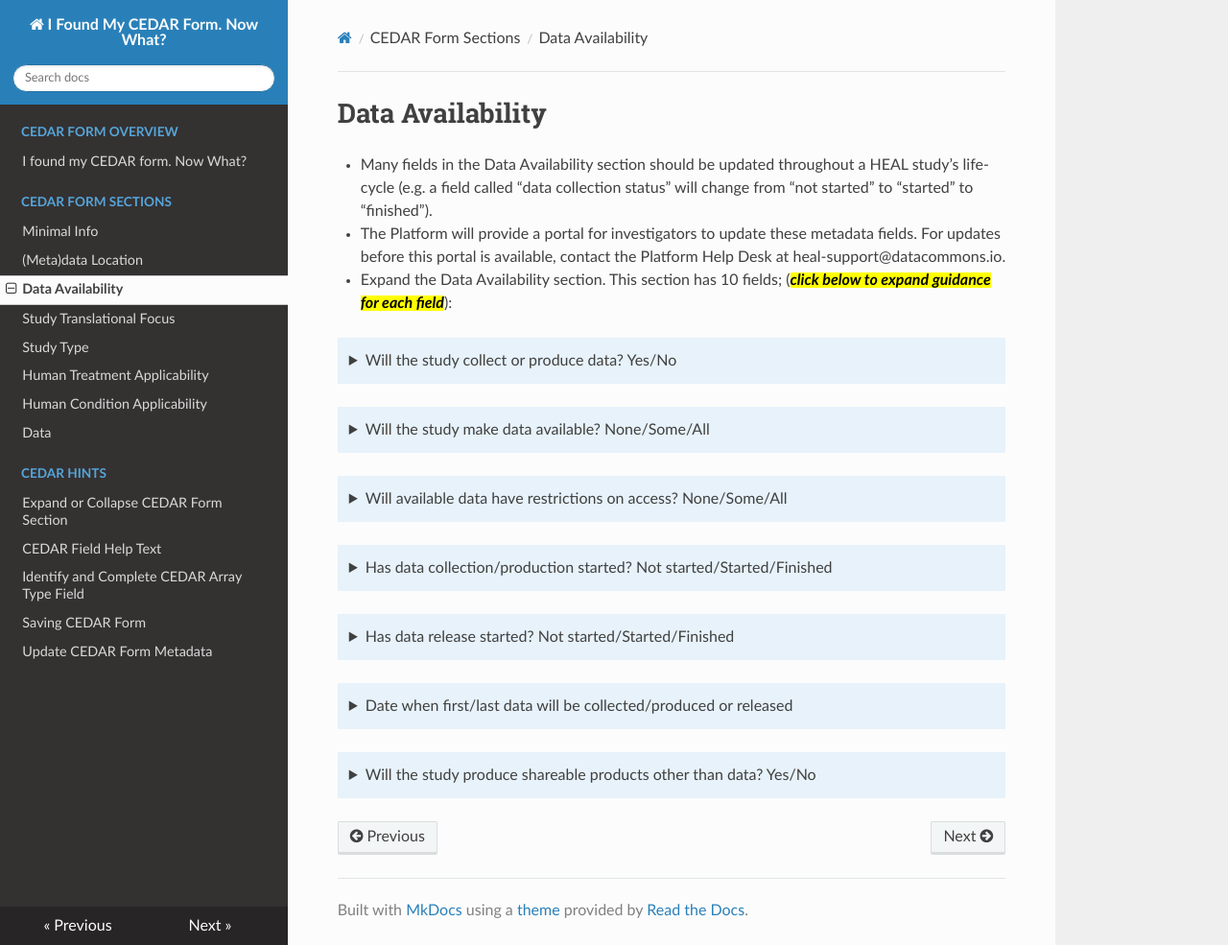
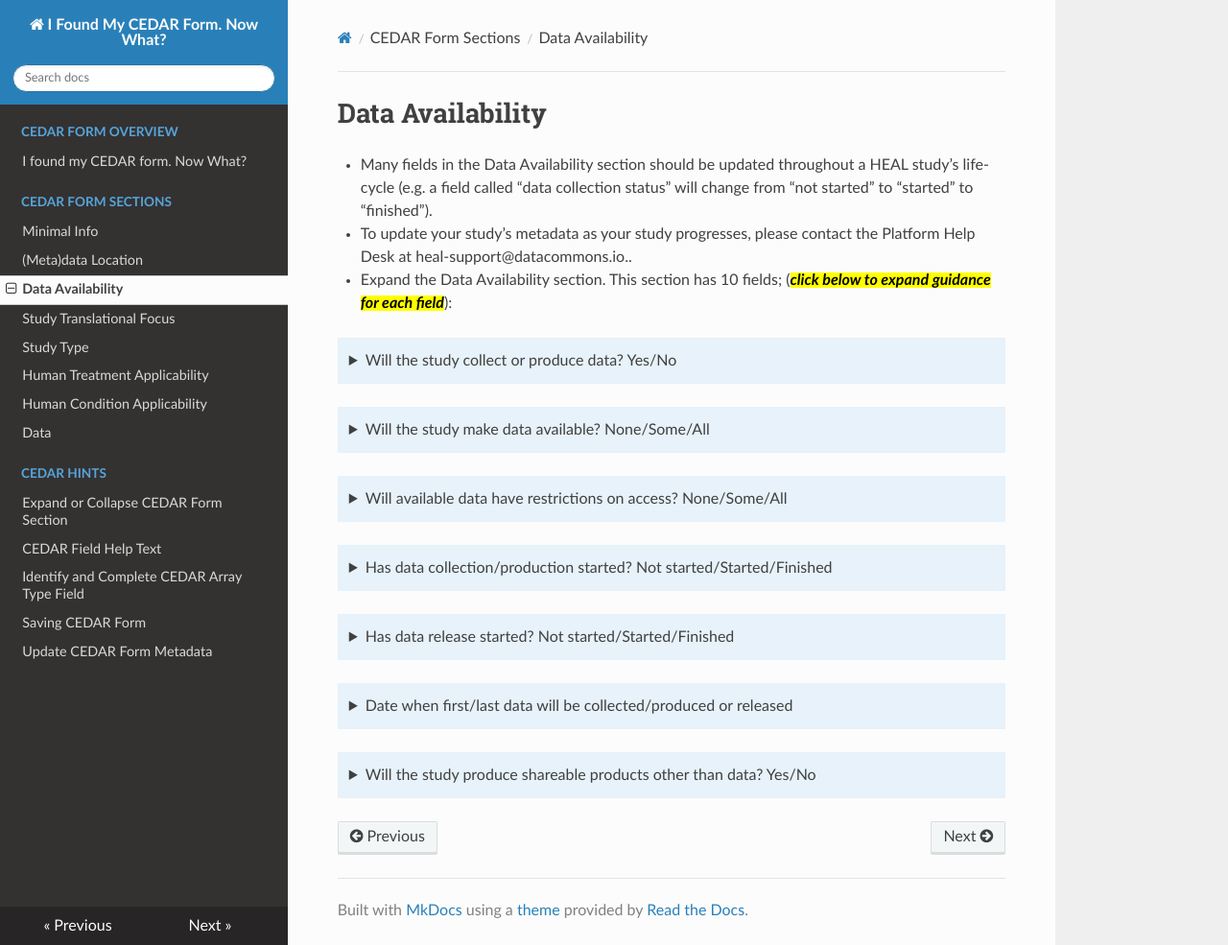
Before and after one commit to HEAL/cedar-form-docs, an MkDocs documentation site: the page built from docs/data-availability.md, in a window 1280 px wide and 985 px high. Shown: the whole window at 96% size. Built offline with MkDocs 1.6.1, drawn with Linux system fonts in a browser that asks for light colours; nearby versions of some CDN libraries.

Commit message:
made changes to data availability section

```diff
--- a/docs/data-availability.md
+++ b/docs/data-availability.md
@@ -1,7 +1,7 @@
 # Data Availability
 
 * Many fields in the Data Availability section should be updated throughout a HEAL study’s life-cycle (e.g. a field called “data collection status” will change from “not started” to “started” to “finished”).
-* The Platform will provide a portal for investigators to update these metadata fields. For updates before this portal is available, contact the Platform Help Desk at heal-support@datacommons.io.
+* To update your study’s metadata as your study progresses, please contact the Platform Help Desk at heal-support@datacommons.io..
 
 * Expand the Data Availability section. This section has 10 fields; (<mark>click below to expand guidance for each field</mark>):
 
```
